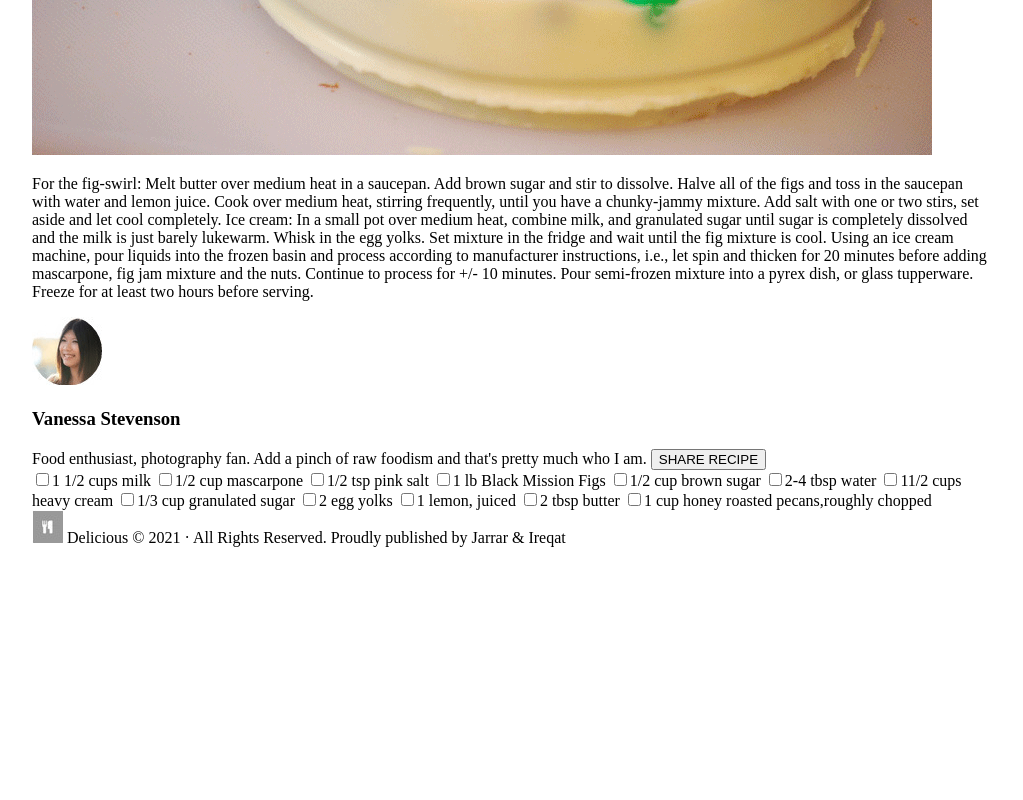
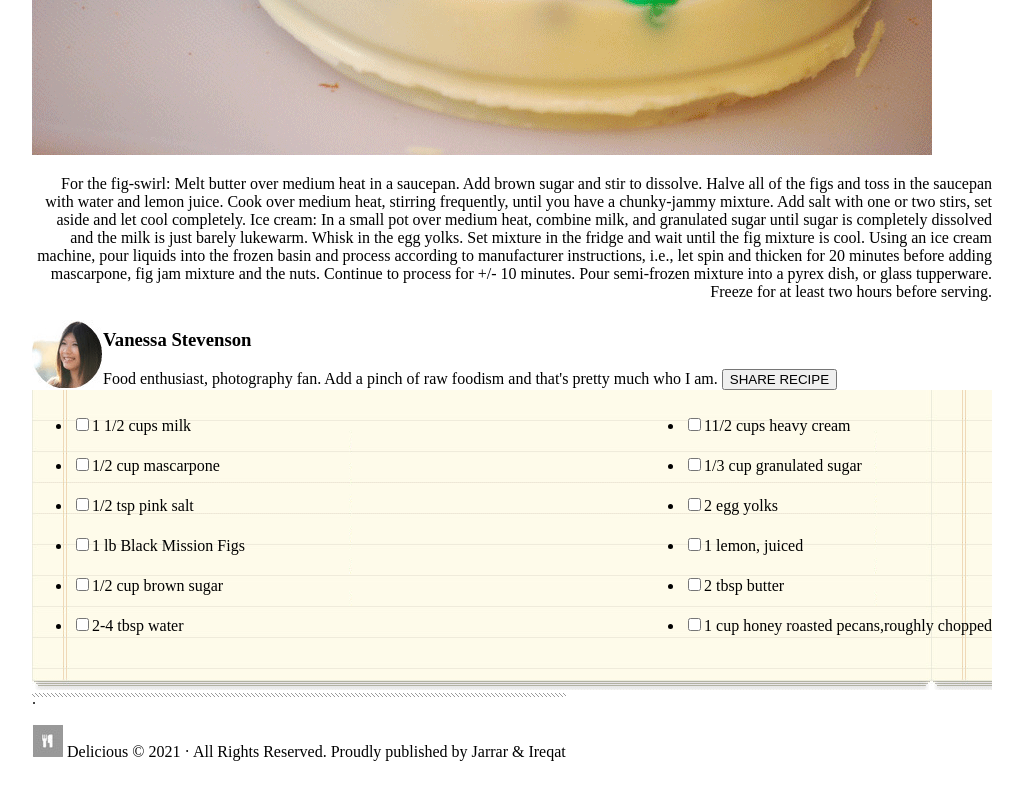
Before and after one commit to Israa-Ireqat/chocolate-pizza-1, a plain HTML site: page index.html in a window 1280 px wide. Shown: the part 662-1462 px from the top of the page, without its empty margins (128-1151 px from the left). Before the commit the page ends 1209 px from the top, so only its background shows below. Drawn offline with Linux system fonts and the light colour scheme.

Commit message:
some style

```diff
--- a/css/style.css
+++ b/css/style.css
@@ -40,3 +40,38 @@ body{
 #printline{
     float:right;
 }
+main p{
+    text-align:end;
+    text-size-adjust: 5em;
+}
+.vanessa img{
+    float:left;
+}
+.vanessa  h3{
+line-height: 20px;
+padding-top: 10px;
+}
+#list{
+    background-image: url(/img/list-bg.png);
+    line-height: 2.5em;
+    height: 300px;
+    display: block;
+}
+.first{
+    float:left;
+}
+.second{
+    float:right;
+}
+footer{
+    width: 100%;
+}
+#lower{
+    align-content: center;
+    background-image:url(/img/hr-img.png);
+    background-repeat: repeat-x;
+    height: 100px;
+    size: 100px;
+    padding-bottom: 50px;
+    padding-top: 50px;
+}
--- a/index.html
+++ b/index.html
@@ -70,24 +70,30 @@
             <input type="button" value="SHARE RECIPE" />
         </div>
         <section id="list">
-            <Input type="checkbox">1 1/2 cups milk </Input>
-            <Input type="checkbox">1/2 cup mascarpone</Input>
-            <Input type="checkbox">1/2 tsp pink salt</Input>
-            <Input type="checkbox">1 lb Black Mission Figs</Input>
-            <Input type="checkbox">1/2 cup brown sugar</Input>
-            <Input type="checkbox">2-4 tbsp water</Input>
-            <Input type="checkbox">11/2 cups heavy cream</Input>
-            <Input type="checkbox">1/3 cup granulated sugar</Input>
-            <Input type="checkbox">2 egg yolks</Input>
-            <Input type="checkbox">1 lemon, juiced</Input>
-            <Input type="checkbox">2 tbsp butter</Input>
-            <Input type="checkbox">1 cup honey roasted pecans,roughly chopped</Input>
+            <ul class="first">
+           <li><Input type="checkbox">1 1/2 cups milk </Input></li>
+           <li> <Input type="checkbox">1/2 cup mascarpone</Input></li>
+           <li> <Input type="checkbox">1/2 tsp pink salt</Input></li>
+           <li> <Input type="checkbox">1 lb Black Mission Figs</Input></li>
+         <li> <Input type="checkbox">1/2 cup brown sugar</Input></li>
+          <li>  <Input type="checkbox">2-4 tbsp water</Input></li>
+            </ul>
+            <ul class="second">
+          <li>  <Input type="checkbox">11/2 cups heavy cream</Input></li>
+           <li> <Input type="checkbox">1/3 cup granulated sugar</Input></li>
+           <li> <Input type="checkbox">2 egg yolks</Input></li>
+          <li>  <Input type="checkbox">1 lemon, juiced</Input></li>
+         <li> <Input type="checkbox">2 tbsp butter</Input></li>
+          <li> <Input type="checkbox">1 cup honey roasted pecans,roughly chopped</Input></li>
+      </ul>
         </section>
 
     </main>
 
     <footer>
-
+        <dsection id="lower">
+            <p>.</p>
+        </section>
         <img src="./img/small-logo.png" />
         <span>Delicious &copy; 2021 · All Rights Reserved.
             Proudly published by Jarrar & Ireqat</span>
```
